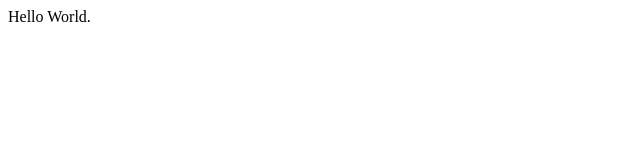
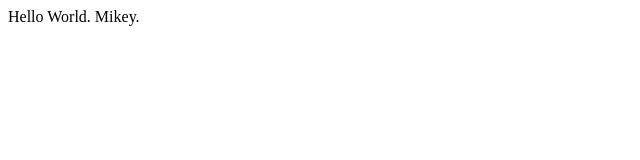
Before and after one commit to mikey2501/testweb, a plain HTML site: page index.html in a window 1280 px wide. Shown: the full height of the page, 0-640 px from the left. Drawn offline with Linux system fonts and the light colour scheme.

Commit message:
create index.html

```diff
--- a/index.html
+++ b/index.html
@@ -9,6 +9,7 @@
 <body>
     <div>
         Hello World.
+        Mikey.
     </div>
 </body>
 </html>
```
